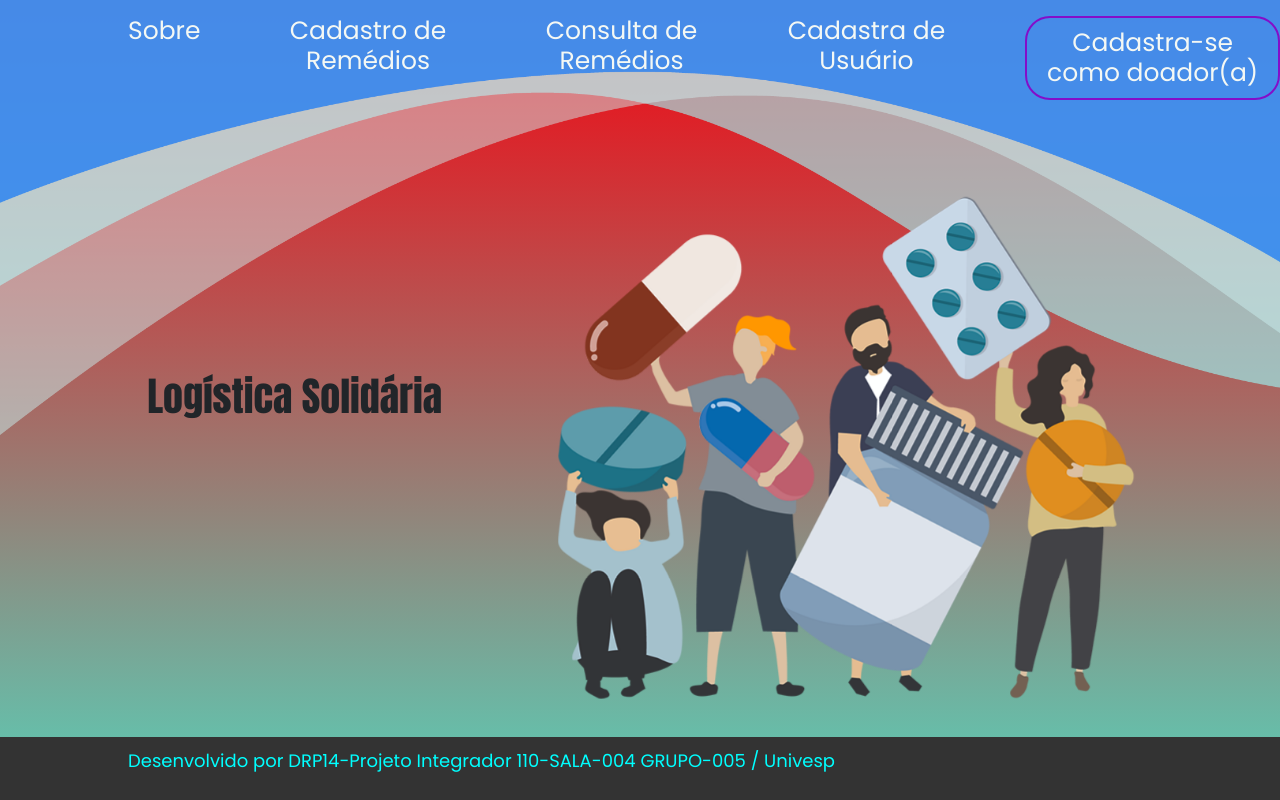
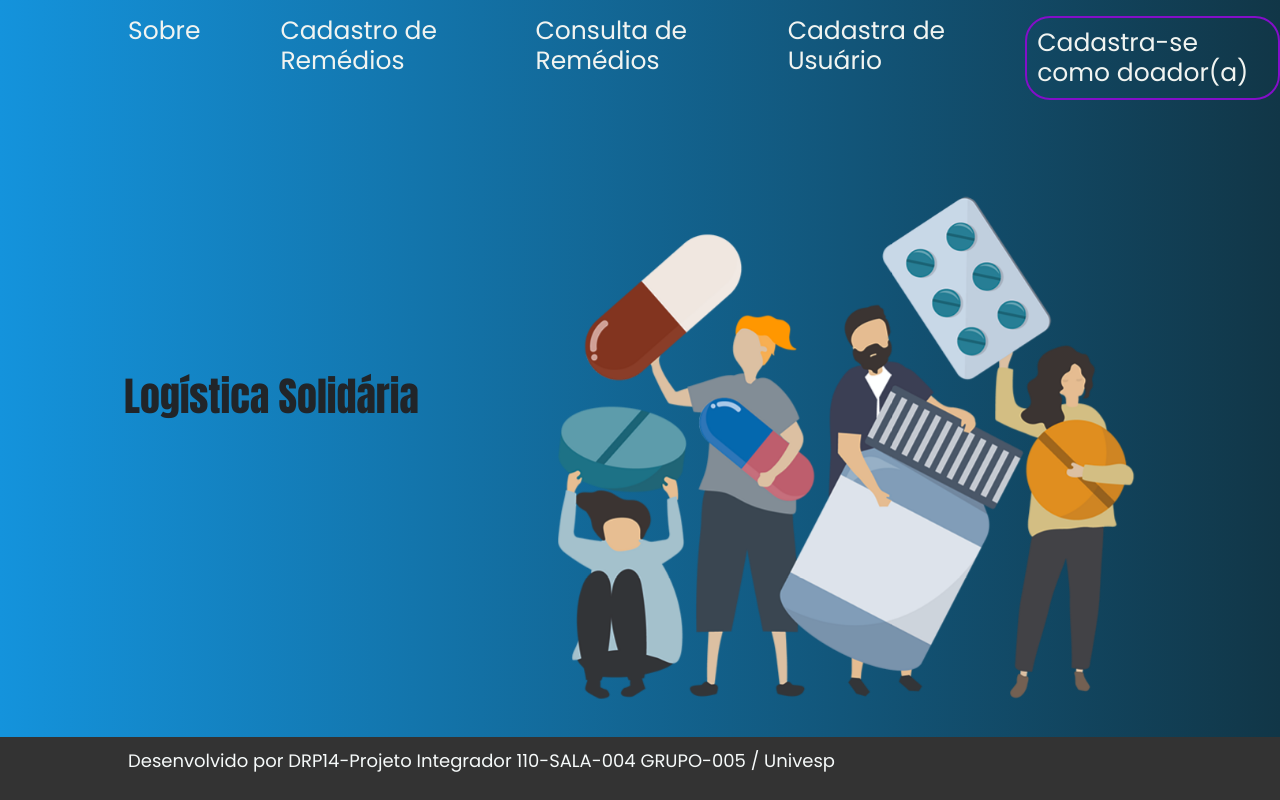
Before and after one commit to anpaz2000/sistemaWebDoacao, a Flask app: page / in a window 1280 px wide; the page is wider, and only the part inside the window is pictured. Run offline with Flask 3, Linux system fonts and the light colour scheme.

Commit message:
alteração

```diff
--- a/static/css/home.css
+++ b/static/css/home.css
@@ -9,9 +9,10 @@
 
 
 *.cabecalho{
-    padding: 2% 5% 5% 15%; /*tira o efeito dos nomes*/
+    padding: 2% 5% 5% 15%;
     position: relative;
     z-index: 2;
+
 
 }
 
@@ -19,11 +20,12 @@
 .cabecalho__menu__link{
     font-size:25px;
     font-weight: 90px;
-    color:rgb(244, 248, 244); /*muda a cor dos nomes*/
+   color:rgb(241, 244, 241); /*muda a cor dos nomes*/
     text-decoration: none;
     font-style: bold;
 
     z-index: 1;
+
 
 
 }
@@ -34,7 +36,7 @@
     }
 
 a{
-        color:rgb(248, 244, 244);
+        color:rgb(248, 243, 243);
     }
 
 
@@ -80,7 +82,8 @@ a:hover{
 }
 
 body{
-    background: linear-gradient(to bottom, #f40410, hsl(168, 53%, 58%));
+    /*background: linear-gradient(to bottom, #f40410, hsl(168, 53%, 58%));*/
+    background-image: linear-gradient(to right, rgb(20, 147, 220), rgb(17, 54, 71));
     background-position: center;
     background-size: cover;
     display: flex;
@@ -96,7 +99,7 @@ header,h1 {
     width:100vw;
     margin: 0;
     color: wheat;
-    text-align:center;
+    /*text-align:center;*/
     padding: 15vh 0;
 
     font-size: 50%;
@@ -104,7 +107,12 @@ header,h1 {
    font-family: Impact, Haettenschweiler, 'Arial Narrow Bold', sans-serif;
    color: #f40410;
 
+
+
 }
+
+
+
 
 /*.sobre{
     background-color: azure;
@@ -139,13 +147,13 @@ header,h1 {
 }
 
 
-p{
+/*p{
     font-size:20px;
     text-align: center;
     text-align: justify;
     color: #000;
     border:10vw;
-}
+}*/
 
 footer {
     background-color: #333;
@@ -158,7 +166,7 @@ footer {
 .rodape__texto{
 
     font-size: 18px;
-    color: aqua;
+    color: rgb(246, 250, 250);
     align-items: center;
     text-align: left;
     position: relative;
@@ -169,7 +177,7 @@ footer {
 
 
 
-#loginHome{
+/*#loginHome{
     height: 60vh;
     width: 23vw;
     float: right;
@@ -195,4 +203,4 @@ footer {
 .Entrar{
     color: #0000008d;
     text-shadow: #000000;
-}
+}*/
--- a/templates/home.html
+++ b/templates/home.html
@@ -13,9 +13,6 @@
 <head>
 <body>
 
-    <h1>Logística Solidária</h1>
-
-
     <header  class="cabecalho">
         <nav class="cabecalho__menu">
             <a class="cabecalho__menu__link" href="login.html">Sobre</a>
@@ -28,22 +25,21 @@
      </header>
 
     <main>
+    <aside>
+        <h1>Logística Solidária</h1>
+
+    </aside>
 
 
-
-        <div class="fundo__Degrade">
-            <div class="img__SobrepostaFundo"></div>
-
-        <!--e
-            <div class="sobre">
+            <!--e  <div class="sobre">
             <h1>Conexão Solidária</h1>
           <p class="paragrafo__sobre">Nosso objetivo
             Facilitar a conexão entre indivíduos que possuem medicamentos excedentes e aqueles que deles necessitam é o objetivo central do nosso aplicativo. Almejamos reduzir o desperdício e fomentar a solidariedade ao possibilitar a doação de remédios entre pessoas. Nosso propósito é tornar mais acessível a medicação para aqueles que enfrentam limitações financeiras. Por meio do nosso aplicativo, buscamos construir uma comunidade mais saudável e solidária, incentivando o cuidado mútuo e fortalecendo laços de apoio entre os usuários.
-            </p>-->
+            </p>
 
             </div>
 
-            <!--e <div id="loginHome">
+             <div id="loginHome">
                 <form class="form-container">
                 <h1 class="Entrar">Login</h1>
                 <div class="form-floating py-1">
@@ -60,19 +56,20 @@
                 </div>
                 <button class="btn btn-primary w-100 py-2">Entrar</button>
                 <div class="retangulo"></div>
-                </form>-->
+                </form>
 
             </div>
 
-        </div>
+        </div>-->
 
 
 
-    </main>
+    <!--</main>-->
     <div class="container__imagem">
         <img class="vetorPessoas" src="/static/img/pessoasSolidarias.png" alt="pessoas">
 
     </div>
+    </main>
     <footer>
         <p class="rodape__texto">Desenvolvido por DRP14-Projeto Integrador 110-SALA-004 GRUPO-005 / Univesp
         </p>
```
